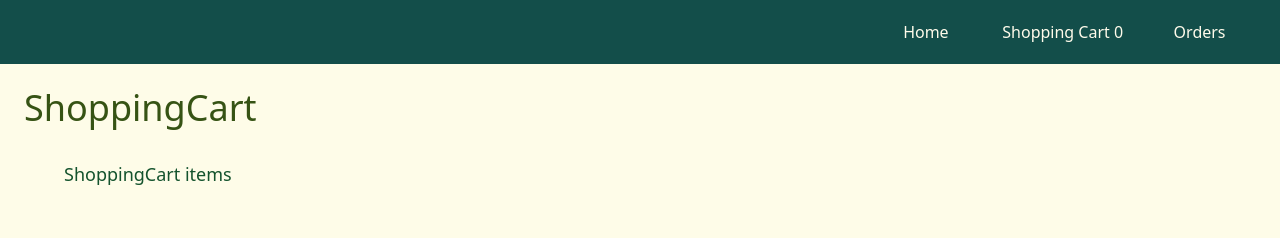
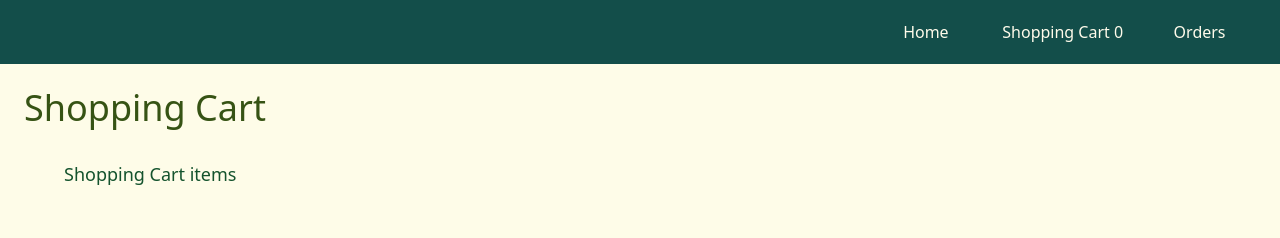
Before and after one commit to zainabalazzawi/React-task, a Next.js app in the folder front/: page /shopping-cart in a window 1280 px wide. Shown: the top 238 px of the page. Built offline with nearby package versions, Linux system fonts and the light colour scheme.

Commit message:
Add Navigation

```diff
--- a/front/pages/shopping-cart.js
+++ b/front/pages/shopping-cart.js
@@ -1,6 +1,6 @@
 import Header from "../components/Header/Header";
 import { useStateContext } from "../state";
-import { useEffect } from "react";
+import Link from "next/link";
 
 export default function ShoppingCart() {
   const {
@@ -11,10 +11,10 @@ export default function ShoppingCart() {
 
   return (
     <div className="bg-yellow-50">
-      <Header title="ShoppingCart" />
+      <Header title="Shopping Cart" />
       <main className="inline-grid grid-rows-[0fr,0.7fr,0fr] gap-2 p-8  pl-10 w-full justify-items-center h-screen">
         <div className="text-lg pl-6 justify-self-start text-green-900">
-          ShoppingCart items
+          Shopping Cart items
         </div>
 
         <div className="w-full rounded-md inline-grid justify-items-start items-start">
@@ -43,10 +43,11 @@ export default function ShoppingCart() {
             </div>
           )}
         </div>
-
-        <button className="bg-green-800 text-yellow-100 py-3 px-9 justify-self-end rounded-md mr-6">
-          Next
-        </button>
+        <Link href="/orders">
+          <button className="bg-green-800 text-yellow-100 py-3 px-9 justify-self-end rounded-md mr-6">
+            Next
+          </button>
+        </Link>
       </main>
     </div>
   );
```
